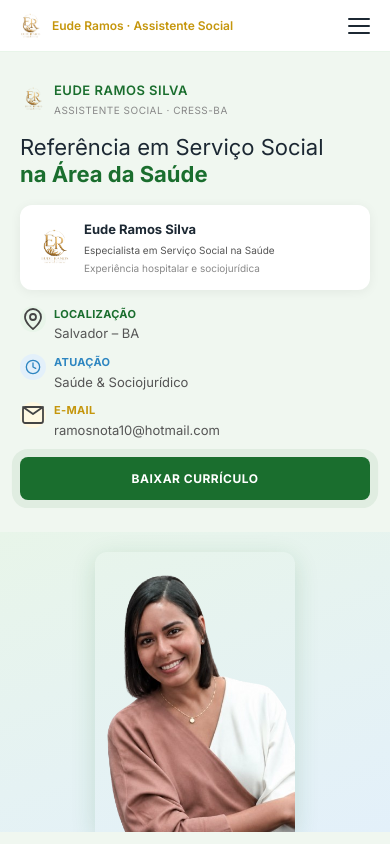
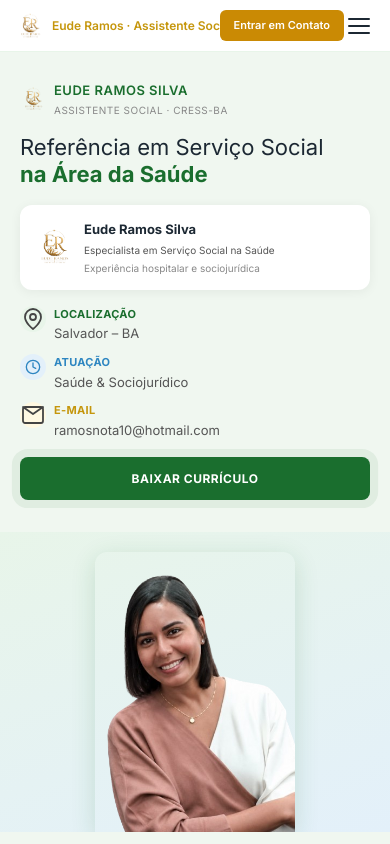
Before and after one commit to ViChagas07/Eude_Ramos, a Next.js app: page / in a window 390 px wide. Shown: the top 844 px of the page. Built offline with nearby package versions, Linux system fonts and the light colour scheme.

Commit message:
feat: mobile-only CTA button with 5-color cycling animation

```diff
--- a/app/globals.css
+++ b/app/globals.css
@@ -219,6 +219,32 @@ small,
 .nav-cta:hover {
   background: #155d26;
   transform: scale(1.02);
+}
+
+/* CTA mobile-only — visível só no mobile, com animação de cor */
+.nav-cta-mobile {
+  display: inline-block;
+  background: #16A34A;
+  color: var(--white);
+  border-radius: 6px;
+  padding: 7px 14px;
+  font-size: 11px;
+  font-weight: 600;
+  white-space: nowrap;
+  animation: cta-cycle 25s infinite;
+  transition: transform 0.2s ease;
+}
+
+.nav-cta-mobile:hover {
+  transform: scale(1.05);
+}
+
+@keyframes cta-cycle {
+  0%, 17%   { background: #16A34A; } /* Verde   — 0s–5s  */
+  20%, 37%  { background: #CA8A04; } /* Amarelo — 5s–10s */
+  40%, 57%  { background: #DC2626; } /* Vermelho— 10s–15s */
+  60%, 77%  { background: #EA580C; } /* Laranja — 15s–20s */
+  80%, 100% { background: #7C3AED; } /* Roxo    — 20s–25s */
 }
 
 /* ── Hamburger (visible on mobile) ── */
@@ -1177,6 +1203,10 @@ small,
     display: inline-block;
   }
 
+  .nav-cta-mobile {
+    display: none;
+  }
+
   .nav-logo-icon {
     width: 32px;
     height: 32px;
--- a/components/Navbar.tsx
+++ b/components/Navbar.tsx
@@ -94,6 +94,10 @@ export default function Navbar() {
             })}
           </div>
 
+          <a href="#contact" className="nav-cta-mobile" aria-label="Entrar em contato">
+            Entrar em Contato
+          </a>
+
           <button
             className={`hamburger ${mobileOpen ? 'open' : ''}`}
             onClick={() => setMobileOpen(!mobileOpen)}
```
